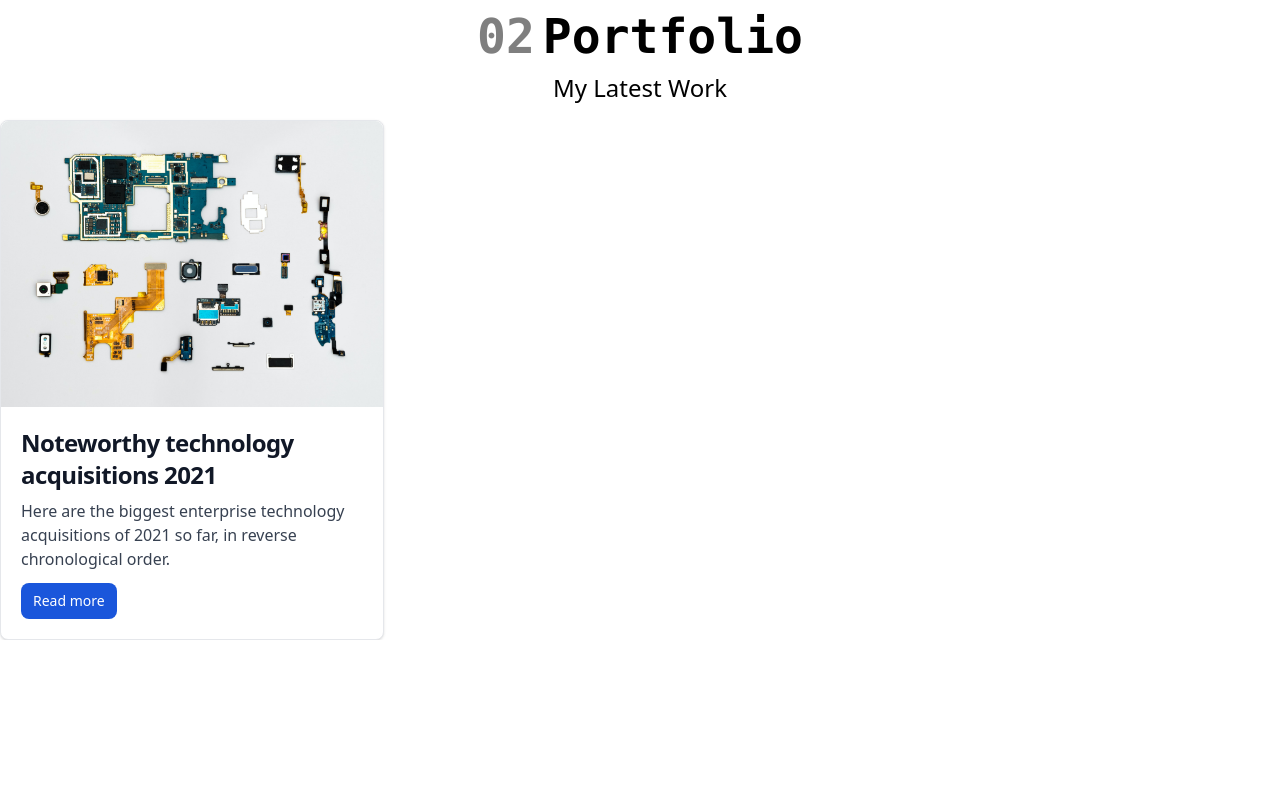
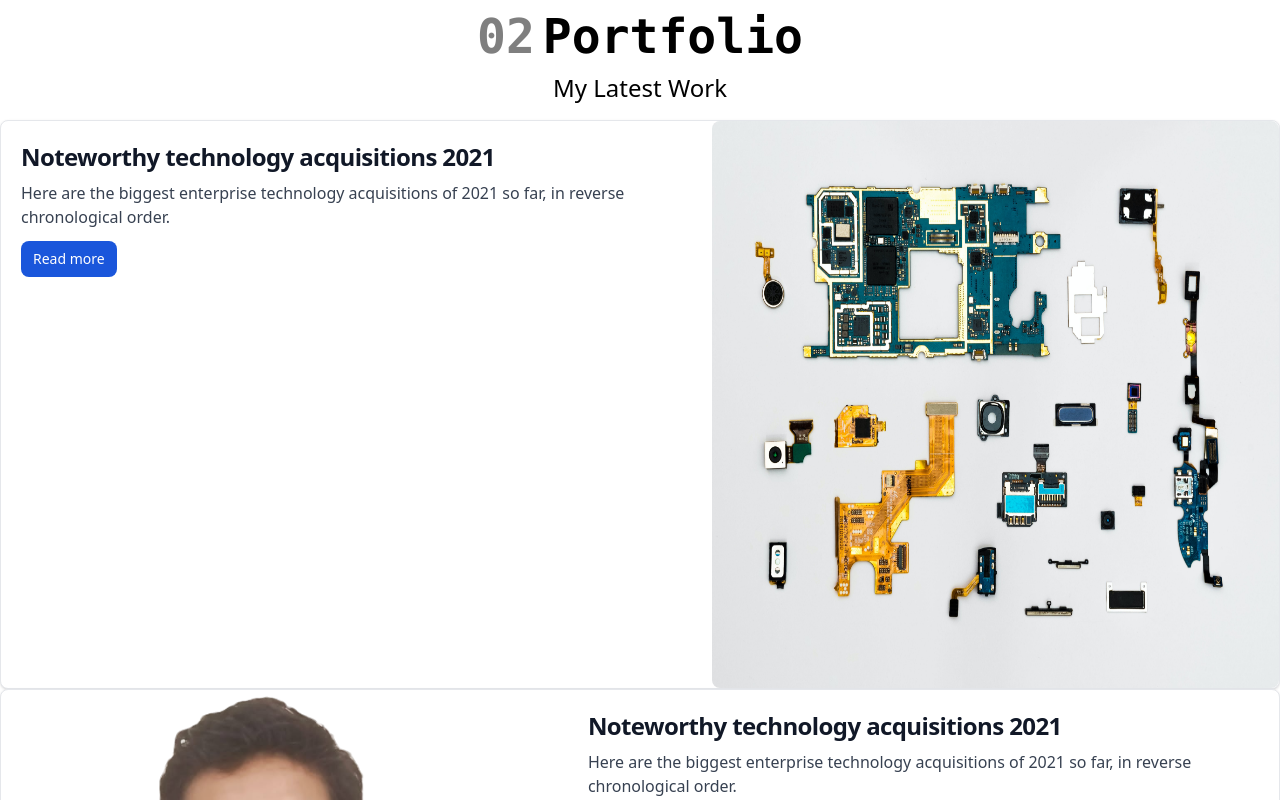
Before and after one commit to hamidazim321/portfolio, a React (Vite) app: page / in a window 1280 px wide. Shown: the part 1680-2480 px from the top of the page. Before the commit the page ends 2320 px from the top, so only its background shows below. Built offline with nearby package versions, Linux system fonts and the light colour scheme.

Commit message:
Style ProjectCard

```diff
--- a/src/components/ProjectCard.jsx
+++ b/src/components/ProjectCard.jsx
@@ -3,10 +3,10 @@ import React from "react";
 export default function ProjectCard({img}) {
   const image = new URL(img, import.meta.url).href
   return (
-      <div className="max-w-sm bg-white border border-gray-200 rounded-lg shadow dark:bg-gray-800 dark:border-gray-700">
-        <div>
+      <div className="group md:flex bg-white border border-gray-200 rounded-lg shadow dark:bg-gray-800 dark:border-gray-700">
+        <div className="md:w-1/2 md:group-odd:order-2">
           <img
-            className="rounded-t-lg"
+            className="rounded-lg md:aspect-square"
             src={image}
             alt=""
           />
--- a/src/pages/Portfolio.jsx
+++ b/src/pages/Portfolio.jsx
@@ -3,7 +3,7 @@ import SectionHeading from "../components/SectionHeading";
 import ProjectCard from "../components/ProjectCard";
 export default function Portfolio() {
   return (
-    <div className="dark:bg-slate-700">
+    <div className="dark:bg-slate-700 pb-20">
       <SectionHeading
         headingIndex={"02"}
         heading={"Portfolio"}
@@ -11,6 +11,7 @@ export default function Portfolio() {
       />
       <div className="Cards here">
         <ProjectCard img={'../assets/hardware.jpg'}/>
+        <ProjectCard img={'../assets/HeadShot.png'}/>
       </div>
     </div>
   );
```
